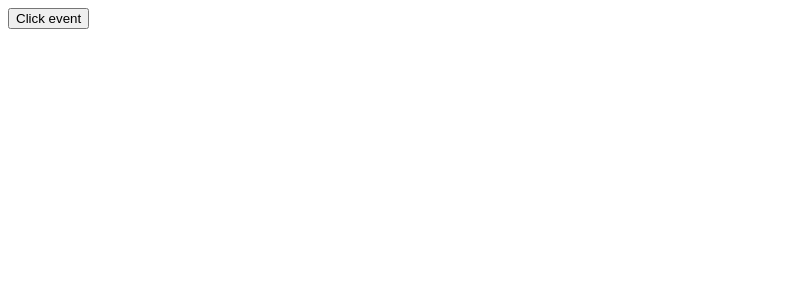
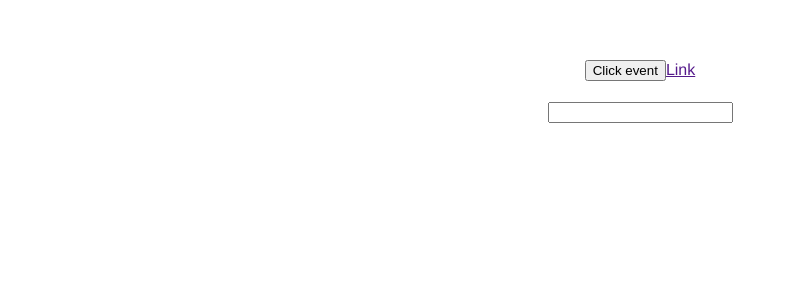
Before and after one commit to EvgeniiMorozov/vue_easycode, a Vue app: page / in a window 1280 px wide. Shown: the top 300 px of the page, without its empty margins (0-788 px from the left). Built offline with nearby package versions, Linux system fonts and the light colour scheme.

Commit message:
урок 8 - end

```diff
--- a/src/App.vue
+++ b/src/App.vue
@@ -1,18 +1,39 @@
 <template>
   <div id="app">
-    <button @click="onClick">Click event</button>
+    <button @click.right="onClick('some value', $event)">Click event</button>
+    <a href @click.prevent="onLinkClick">Link</a>
+    <h1>{{ text }}</h1>
+    <input type="text" @keyup.enter="onKeyUp" />
   </div>
 </template>
 
 <script>
 export default {
-  data: () => ({}),
+  data: () => ({
+    text: '',
+  }),
   methods: {
-    onClick(e) {
-      console.log('click', e);
+    onClick(value, e) {
+      console.log(value, e);
+    },
+    onLinkClick() {
+      console.log('link click');
+    },
+    onKeyUp(e) {
+      console.log(e);
+      this.text = e.target.value;
     },
   },
 };
 </script>
 
-<style scoped></style>
+<style lang="scss">
+#app {
+  font-family: Avenir, Helvetica, Arial, sans-serif;
+  -webkit-font-smoothing: antialiased;
+  -moz-osx-font-smoothing: grayscale;
+  text-align: center;
+  color: #2c3e50;
+  margin-top: 60px;
+}
+</style>
```
